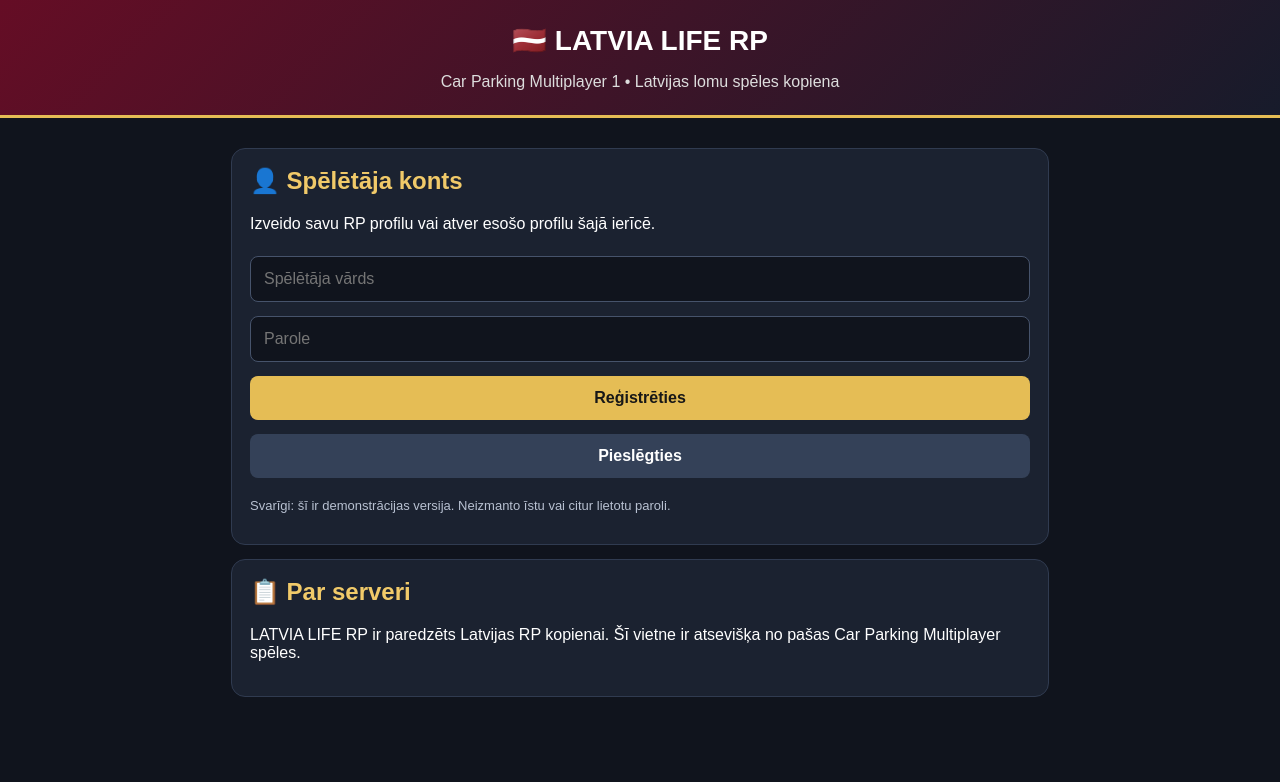
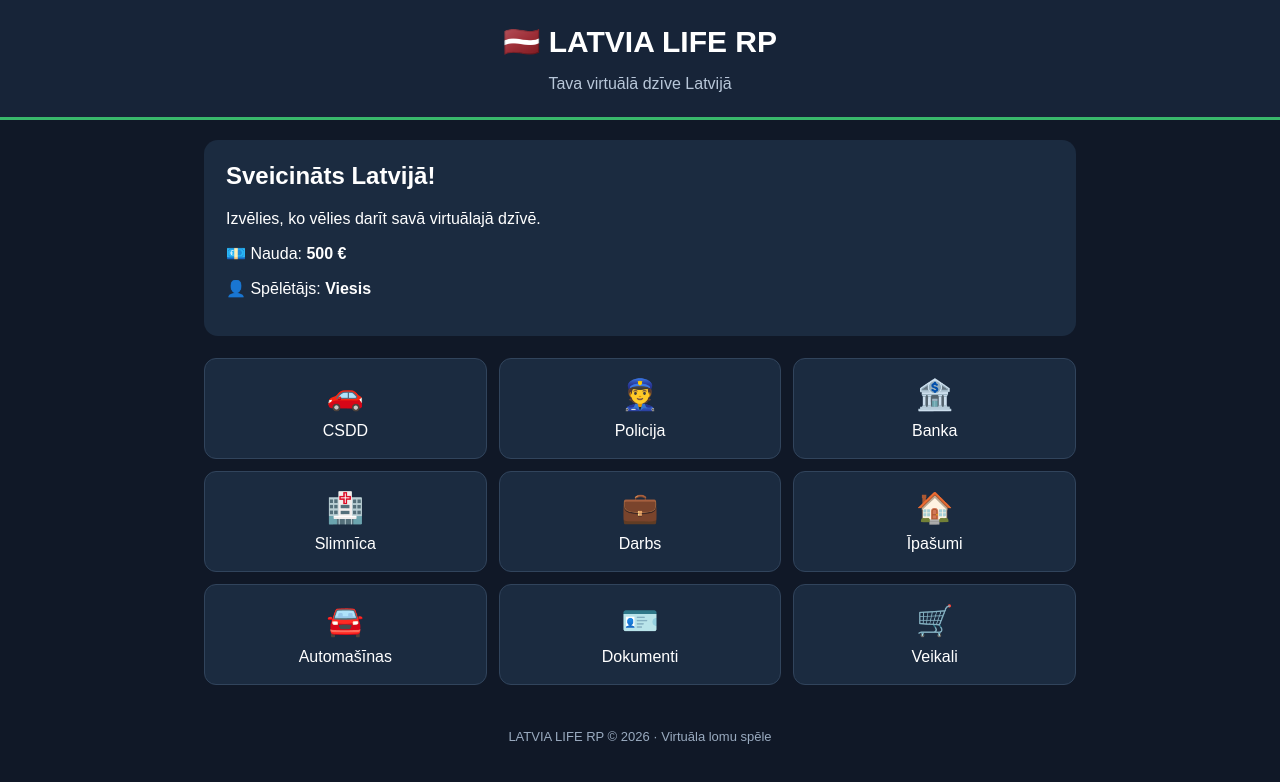
Before and after one commit to habigg/LATVIA-LIFE-RP26, a plain HTML site: page index.html in a window 1280 px wide. Drawn offline with Linux system fonts and the light colour scheme.

Commit message:
Update index.html

```diff
--- a/index.html
+++ b/index.html
@@ -1,167 +1,183 @@
-<!DOCTYPE html><html lang="lv">
+<!DOCTYPE html>
+<html lang="lv">
 <head>
   <meta charset="UTF-8">
   <meta name="viewport" content="width=device-width, initial-scale=1.0">
+  <meta name="theme-color" content="#101827">
   <title>LATVIA LIFE RP</title>
   <style>
-    * { box-sizing: border-box; }
+    * {
+      box-sizing: border-box;
+    }
+
     body {
       margin: 0;
       font-family: Arial, sans-serif;
-      background: #10141d;
-      color: #fff;
+      background: #101827;
+      color: white;
     }
+
     header {
       padding: 24px 16px;
       text-align: center;
-      background: linear-gradient(135deg, #650d25, #171b2b);
-      border-bottom: 3px solid #e5bd55;
+      background: #172438;
+      border-bottom: 3px solid #39b86b;
     }
-    header h1 { margin: 0; font-size: 28px; }
-    header p { color: #ddd; margin-bottom: 0; }
-    main { max-width: 850px; margin: auto; padding: 16px; }
+
+    header h1 {
+      margin: 0;
+      font-size: 30px;
+    }
+
+    header p {
+      color: #b8c7d9;
+      margin-bottom: 0;
+    }
+
+    .container {
+      max-width: 900px;
+      margin: auto;
+      padding: 20px 14px;
+    }
+
+    .welcome {
+      padding: 22px;
+      border-radius: 14px;
+      background: #1b2b40;
+      margin-bottom: 22px;
+    }
+
+    .welcome h2 {
+      margin-top: 0;
+    }
+
+    .grid {
+      display: grid;
+      grid-template-columns: repeat(2, minmax(0, 1fr));
+      gap: 12px;
+    }
+
     .card {
-      background: #1b2230;
-      border: 1px solid #303b50;
-      border-radius: 14px;
-      padding: 18px;
-      margin: 14px 0;
-    }
-    h2 { color: #f1ca69; margin-top: 0; }
-    input, button {
-      width: 100%;
-      padding: 13px;
-      margin: 7px 0;
-      border-radius: 8px;
+      background: #1b2b40;
+      border: 1px solid #31445c;
+      padding: 18px 12px;
+      border-radius: 12px;
+      text-align: center;
+      cursor: pointer;
+      color: white;
       font-size: 16px;
     }
-    input {
-      background: #10141d;
-      color: white;
-      border: 1px solid #46536b;
+
+    .card:hover {
+      background: #263c55;
     }
-    button {
-      border: 0;
-      background: #e5bd55;
-      color: #171717;
-      font-weight: bold;
-      cursor: pointer;
+
+    .icon {
+      font-size: 30px;
+      display: block;
+      margin-bottom: 10px;
     }
-    button.secondary { background: #344158; color: white; }
-    .grid {
-      display: grid;
-      grid-template-columns: repeat(auto-fit, minmax(140px, 1fr));
-      gap: 10px;
+
+    #info {
+      display: none;
+      margin-top: 20px;
+      padding: 20px;
+      background: #1b2b40;
+      border-radius: 12px;
     }
-    .hidden { display: none; }
-    .muted { color: #b8c1d1; font-size: 13px; }
-    #message { white-space: pre-wrap; }
+
+    footer {
+      text-align: center;
+      padding: 24px 12px;
+      color: #9aabc0;
+      font-size: 13px;
+    }
+
+    @media (min-width: 600px) {
+      .grid {
+        grid-template-columns: repeat(3, minmax(0, 1fr));
+      }
+    }
   </style>
 </head>
 <body>
   <header>
     <h1>🇱🇻 LATVIA LIFE RP</h1>
-    <p>Car Parking Multiplayer 1 • Latvijas lomu spēles kopiena</p>
-  </header>  <main>
-    <section class="card" id="auth">
-      <h2>👤 Spēlētāja konts</h2>
-      <p>Izveido savu RP profilu vai atver esošo profilu šajā ierīcē.</p>
-      <input id="name" placeholder="Spēlētāja vārds">
-      <input id="password" type="password" placeholder="Parole">
-      <button onclick="register()">Reģistrēties</button>
-      <button class="secondary" onclick="login()">Pieslēgties</button>
-      <p class="muted">Svarīgi: šī ir demonstrācijas versija. Neizmanto īstu vai citur lietotu paroli.</p>
-    </section><section class="card hidden" id="dashboard">
-  <h2 id="welcome">Sveicināts!</h2>
-  <p>Spēlētāja ID: <strong id="playerId">—</strong></p>
-  <p>RP bankas atlikums: <strong id="balance">€ 1000</strong></p>
-  <div class="grid">
-    <button onclick="showInfo('Banka','Šeit vēlāk būs konta pārskats un pārskaitījumi.')">🏦 Banka</button>
-    <button onclick="showInfo('Darbi','Šeit vēlāk būs darbi un algas.')">💼 Darbi</button>
-    <button onclick="showInfo('Policija','Šeit vēlāk būs policijas panelis un sodi.')">🚔 Policija</button>
-    <button onclick="showInfo('Transportlīdzekļi','Šeit vēlāk būs auto reģistrs un vadītāja apliecības.')">🚘 Auto reģistrs</button>
-    <button onclick="showInfo('Administrācija','Administratora panelis tiks pievienots vēlāk.')">🛡️ Administrācija</button>
-  </div>
-  <button class="secondary" onclick="logout()">Iziet no profila</button>
-</section>
+    <p>Tava virtuālā dzīve Latvijā</p>
+  </header>
 
-<section class="card">
-  <h2 id="infoTitle">📋 Par serveri</h2>
-  <p id="infoText">LATVIA LIFE RP ir paredzēts Latvijas RP kopienai. Šī vietne ir atsevišķa no pašas Car Parking Multiplayer spēles.</p>
-</section>
-<p id="message"></p>
+  <main class="container">
+    <section class="welcome">
+      <h2>Sveicināts Latvijā!</h2>
+      <p>Izvēlies, ko vēlies darīt savā virtuālajā dzīvē.</p>
+      <p>💶 Nauda: <strong id="money">500 €</strong></p>
+      <p>👤 Spēlētājs: <strong id="player">Viesis</strong></p>
+    </section>
 
-  </main>  <script>
-    const get = id => document.getElementById(id);
-    const accountsKey = "llrp_demo_accounts";
-    const sessionKey = "llrp_demo_session";
+    <section class="grid">
+      <button class="card" onclick="openSection('CSDD')">
+        <span class="icon">🚗</span>CSDD
+      </button>
+      <button class="card" onclick="openSection('Policija')">
+        <span class="icon">👮</span>Policija
+      </button>
+      <button class="card" onclick="openSection('Banka')">
+        <span class="icon">🏦</span>Banka
+      </button>
+      <button class="card" onclick="openSection('Slimnīca')">
+        <span class="icon">🏥</span>Slimnīca
+      </button>
+      <button class="card" onclick="openSection('Darbs')">
+        <span class="icon">💼</span>Darbs
+      </button>
+      <button class="card" onclick="openSection('Īpašumi')">
+        <span class="icon">🏠</span>Īpašumi
+      </button>
+      <button class="card" onclick="openSection('Automašīnas')">
+        <span class="icon">🚘</span>Automašīnas
+      </button>
+      <button class="card" onclick="openSection('Dokumenti')">
+        <span class="icon">🪪</span>Dokumenti
+      </button>
+      <button class="card" onclick="openSection('Veikali')">
+        <span class="icon">🛒</span>Veikali
+      </button>
+    </section>
 
-    function say(text) { get("message").textContent = text; }
+    <section id="info">
+      <h2 id="sectionTitle"></h2>
+      <p id="sectionText"></p>
+      <button class="card" onclick="closeSection()">⬅ Atpakaļ</button>
+    </section>
+  </main>
 
-    function loadAccounts() {
-      try { return JSON.parse(localStorage.getItem(accountsKey) || "{}"); }
-      catch { return {}; }
+  <footer>
+    LATVIA LIFE RP © 2026 · Virtuāla lomu spēle
+  </footer>
+
+  <script>
+    function openSection(name) {
+      const descriptions = {
+        'CSDD': 'Šeit būs transportlīdzekļu reģistrācija, vadītāja apliecības un braukšanas eksāmeni.',
+        'Policija': 'Šeit būs policijas darbs, pakāpes, patruļas un virtuālie sodi.',
+        'Banka': 'Šeit būs spēlētāja konts, nauda, algas un pārskaitījumi.',
+        'Slimnīca': 'Šeit būs ārstu darbs, ārstēšana un neatliekamā palīdzība.',
+        'Darbs': 'Šeit varēsi izvēlēties profesiju un nopelnīt virtuālo naudu.',
+        'Īpašumi': 'Šeit varēsi iegādāties virtuālas mājas, dzīvokļus un uzņēmumus.',
+        'Automašīnas': 'Šeit būs automašīnu veikals, remonts un transportlīdzekļu pārvaldība.',
+        'Dokumenti': 'Šeit būs tavi virtuālie personas dokumenti un atļaujas.',
+        'Veikali': 'Šeit varēsi iegādāties virtuālas preces un citus priekšmetus.'
+      };
+
+      document.getElementById('sectionTitle').textContent = name;
+      document.getElementById('sectionText').textContent = descriptions[name];
+      document.getElementById('info').style.display = 'block';
+      document.getElementById('info').scrollIntoView({ behavior: 'smooth' });
     }
 
-    function register() {
-      const name = get("name").value.trim();
-      const password = get("password").value;
-      if (name.length < 3 || password.length < 6) {
-        say("Vārds: vismaz 3 rakstzīmes. Parole: vismaz 6 rakstzīmes.");
-        return;
-      }
-      const accounts = loadAccounts();
-      const key = name.toLowerCase();
-      if (accounts[key]) {
-        say("Šāds profils jau eksistē šajā ierīcē. Izmanto pieslēgšanos.");
-        return;
-      }
-      const id = "LV-" + Math.floor(100000 + Math.random() * 900000);
-      accounts[key] = { name, password, id, balance: 1000 };
-      localStorage.setItem(accountsKey, JSON.stringify(accounts));
-      localStorage.setItem(sessionKey, key);
-      openDashboard(accounts[key]);
-      say("Profils izveidots! Šie dati glabājas tikai šajā pārlūkā.");
+    function closeSection() {
+      document.getElementById('info').style.display = 'none';
     }
-
-    function login() {
-      const name = get("name").value.trim();
-      const password = get("password").value;
-      const accounts = loadAccounts();
-      const key = name.toLowerCase();
-      if (!accounts[key] || accounts[key].password !== password) {
-        say("Profila vārds vai parole nav pareiza, vai profils nav izveidots šajā ierīcē.");
-        return;
-      }
-      localStorage.setItem(sessionKey, key);
-      openDashboard(accounts[key]);
-      say("Pieslēgšanās veiksmīga!");
-    }
-
-    function openDashboard(account) {
-      get("auth").classList.add("hidden");
-      get("dashboard").classList.remove("hidden");
-      get("welcome").textContent = "Sveicināts, " + account.name + "!";
-      get("playerId").textContent = account.id;
-      get("balance").textContent = "€ " + account.balance;
-    }
-
-    function logout() {
-      localStorage.removeItem(sessionKey);
-      get("dashboard").classList.add("hidden");
-      get("auth").classList.remove("hidden");
-      say("Tu izgāji no profila.");
-    }
-
-    function showInfo(title, text) {
-      get("infoTitle").textContent = title;
-      get("infoText").textContent = text;
-    }
-
-    const current = localStorage.getItem(sessionKey);
-    if (current) {
-      const accounts = loadAccounts();
-      if (accounts[current]) openDashboard(accounts[current]);
-    }
-  </script></body>
+  </script>
+</body>
 </html>
```
